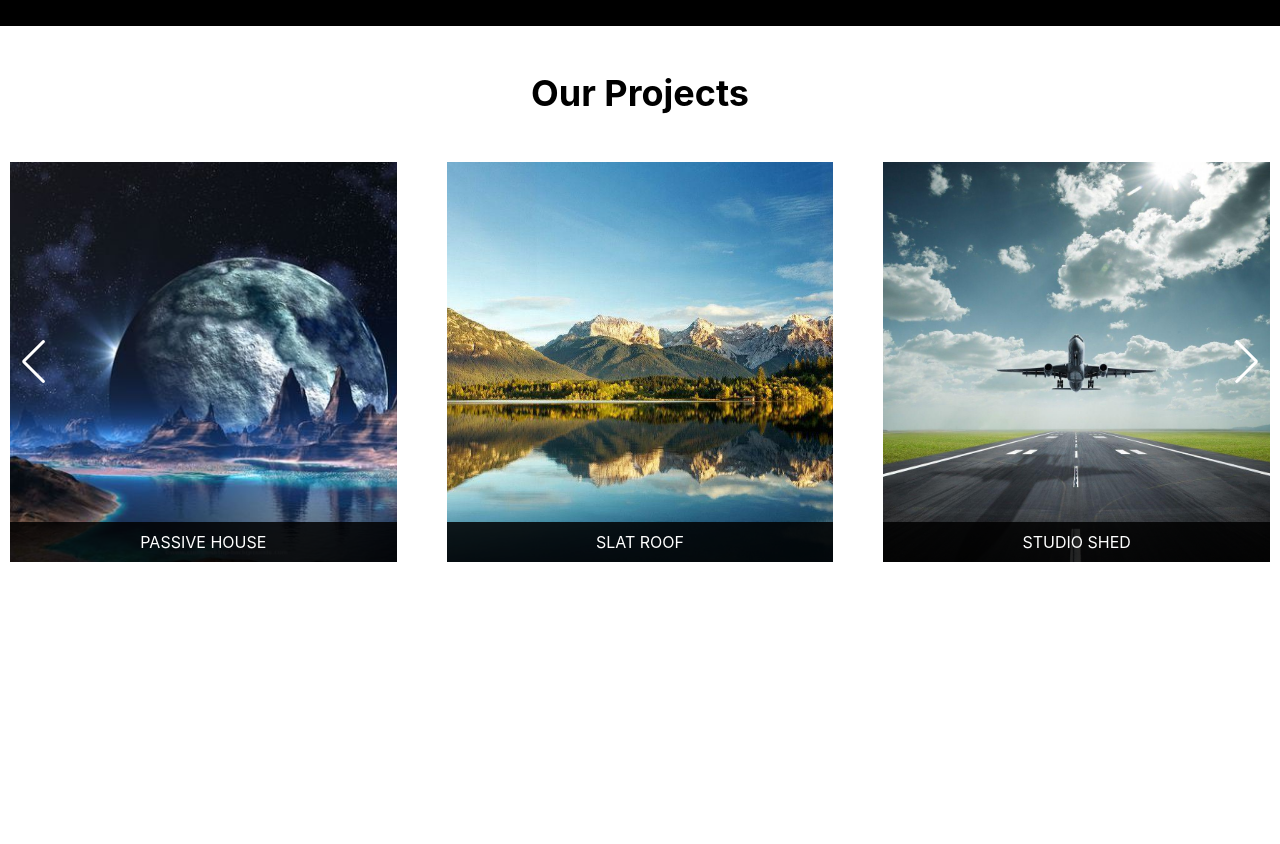
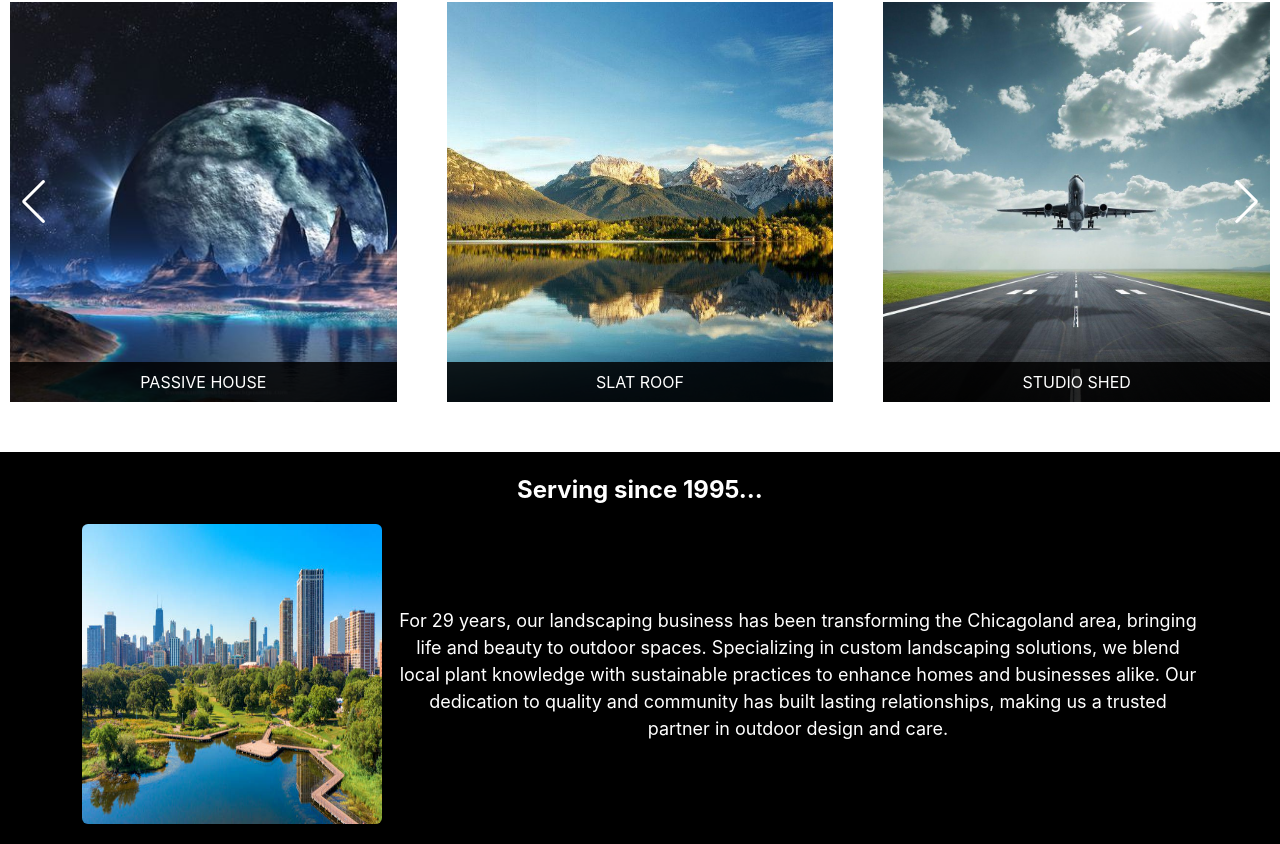
Before and after one commit to gbanuel3/chicoslawnservice, a Next.js app: page / in a window 1280 px wide. Shown: the part 1252-2096 px from the top of the page. Before the commit the page ends 1864 px from the top, so only its background shows below. Built offline with nearby package versions, Linux system fonts and the light colour scheme.

Commit message:
biography

```diff
--- /dev/null
+++ b/src/components/biography.tsx
@@ -0,0 +1,49 @@
+import React from 'react';
+import { Box, Flex, Image, Text, useBreakpointValue } from '@chakra-ui/react';
+
+function Biography() {
+  // Adjusting image size dynamically
+  const imageSize = useBreakpointValue({ base: '150px', md: '225px', lg: '300px' });
+  // Adjusting text size dynamically
+  const textSize = useBreakpointValue({ base: 'sm', md: 'md', lg: 'lg' });
+  // Adjusting the maximum width of the text container dynamically
+  const textMaxWidth = useBreakpointValue({ base: '100%', md: '600px', lg: '800px' });
+
+  return (
+    <Box p={5} bg="black" color="white" width={'100%'}>
+      <Text fontSize="2xl" fontWeight="bold" mb={4} textAlign="center">
+        Serving since 1995...
+      </Text>
+      <Flex
+        direction={{ base: 'column', md: 'row' }}
+        align="center"
+        justifyContent="center" // Center the content in the Flex container
+        gap={4} // Adds a gap between items
+      >
+        <Box textAlign="center">
+          <Image
+            src="/image4.jpeg"
+            alt="Landscaping Image"
+            borderRadius="md"
+            m="auto" // Center the image within the Box
+            boxSize={imageSize} // Use the dynamic image size
+          />
+        </Box>
+        <Text
+          fontSize={textSize} // Use the dynamic text size
+          maxWidth={textMaxWidth} // Use the dynamic max width for the text container
+          textAlign={{ base: 'center', md: 'center' }}
+        >
+          For 29 years, our landscaping business has been transforming the Chicagoland
+          area, bringing life and beauty to outdoor spaces. Specializing in custom
+          landscaping solutions, we blend local plant knowledge with sustainable
+          practices to enhance homes and businesses alike. Our dedication to quality and
+          community has built lasting relationships, making us a trusted partner in
+          outdoor design and care.
+        </Text>
+      </Flex>
+    </Box>
+  );
+}
+
+export default Biography;
--- a/src/components/navigation_bar.tsx
+++ b/src/components/navigation_bar.tsx
@@ -6,8 +6,8 @@ function NavigationBar() {
   // Responsive design values using useBreakpointValue
   const navPadding = useBreakpointValue({ base: '0.75rem', md: '1rem' });
   const navHeight = useBreakpointValue({ base: '80px', md: '90px' });
-  const textSize = useBreakpointValue({ base: '16px', md: '36px' });
-  const numberTextSize = useBreakpointValue({ base: '16px', md: '25px' });
+  const textSize = useBreakpointValue({ base: '14px', md: '36px' });
+  const numberTextSize = useBreakpointValue({ base: '12px', md: '25px' });
   const flexGap = useBreakpointValue({ base: '10px', md: '26px' });
   const buttonFontSize = useBreakpointValue({ base: '8px', md: '18px' });
   const buttonPadding = useBreakpointValue({ base: '4px 8px', md: '8px 16px' });
--- a/src/components/slideshow.tsx
+++ b/src/components/slideshow.tsx
@@ -31,7 +31,7 @@ function Slideshow() {
   const centerHeight = useBreakpointValue({
     base: '35vh', // shorter on smaller screens
     md: '95vh',   // taller on medium screens
-    lg: '95vh',   // even taller on large screens
+    lg: '75vh',   // even taller on large screens
   });
 
   return (
--- a/src/pages/index.tsx
+++ b/src/pages/index.tsx
@@ -3,6 +3,7 @@ import { VStack } from '@chakra-ui/react'
 import Slideshow from '@/components/slideshow'
 import Services from '@/components/services'
 import Projects from '@/components/projects'
+import Biography from '@/components/biography'
 
 function Index() {
   return (
@@ -11,6 +12,7 @@ function Index() {
         <Slideshow></Slideshow>
         <Services></Services>
         <Projects></Projects>
+        <Biography></Biography>
       </VStack>
     </>
   )
```
Also changed, not shown: public/image4.jpeg (added).
